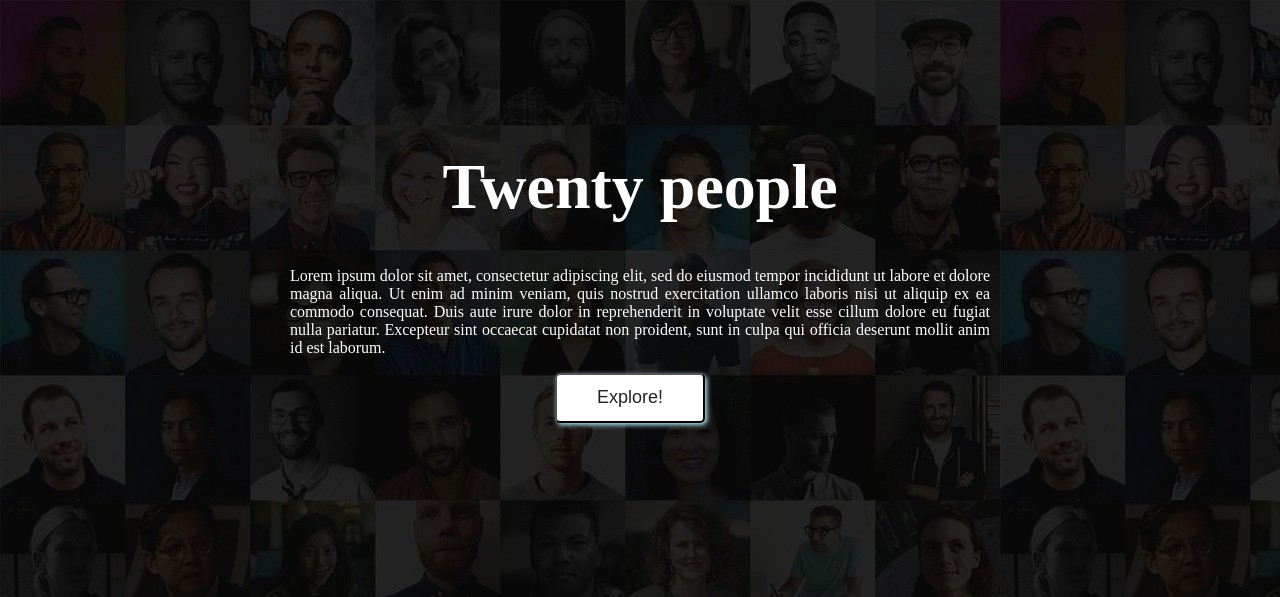
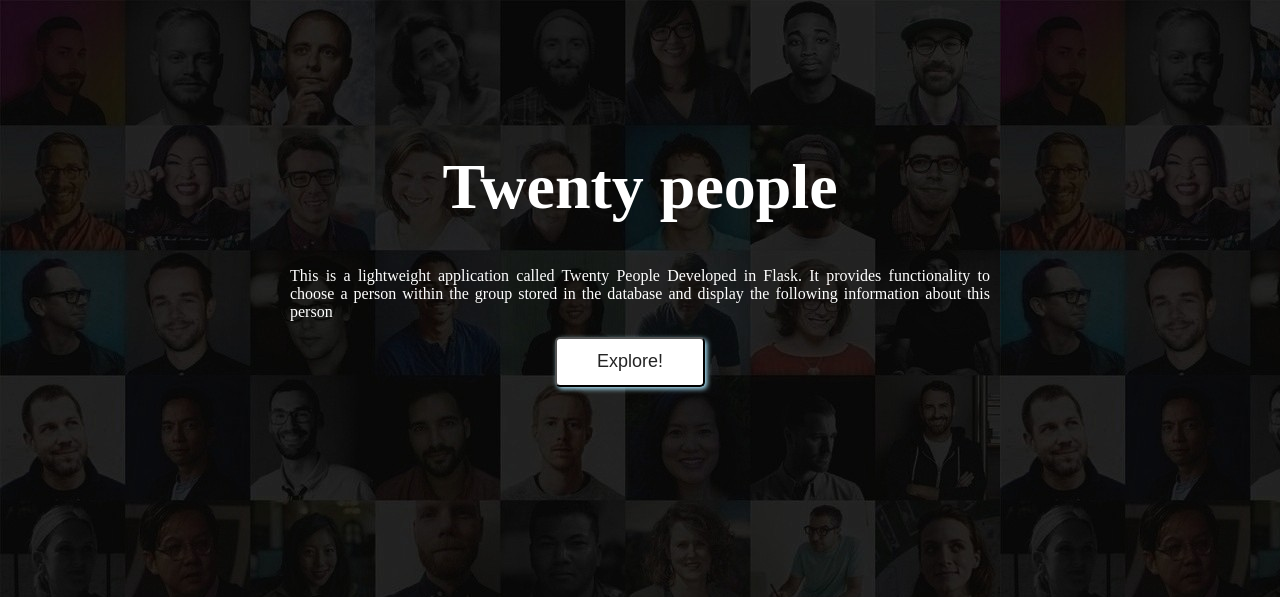
Before and after one commit to uilic/socialflask, a Flask app: page / in a window 1280 px wide. Shown: the top 597 px of the page. Run offline with Flask 2, Linux system fonts and the light colour scheme.

Commit message:
Update index.html

```diff
--- a/templates/index.html
+++ b/templates/index.html
@@ -8,7 +8,7 @@
     <body>
         <h1>Twenty people</h1>
         <div class="paragraph">
-            <p>Lorem ipsum dolor sit amet, consectetur adipiscing elit, sed do eiusmod tempor incididunt ut labore et dolore magna aliqua. Ut enim ad minim veniam, quis nostrud exercitation ullamco laboris nisi ut aliquip ex ea commodo consequat. Duis aute irure dolor in reprehenderit in voluptate velit esse cillum dolore eu fugiat nulla pariatur. Excepteur sint occaecat cupidatat non proident, sunt in culpa qui officia deserunt mollit anim id est laborum.</p>
+            <p>This is a lightweight application called Twenty People Developed in Flask. It provides functionality to choose a person within the group stored in the database and display the following information about this person</p>
         </div>
         <div class="link">
             <a href="{{ url_for('profiles')}}"><button class = "expl">Explore!</button></a>
```
